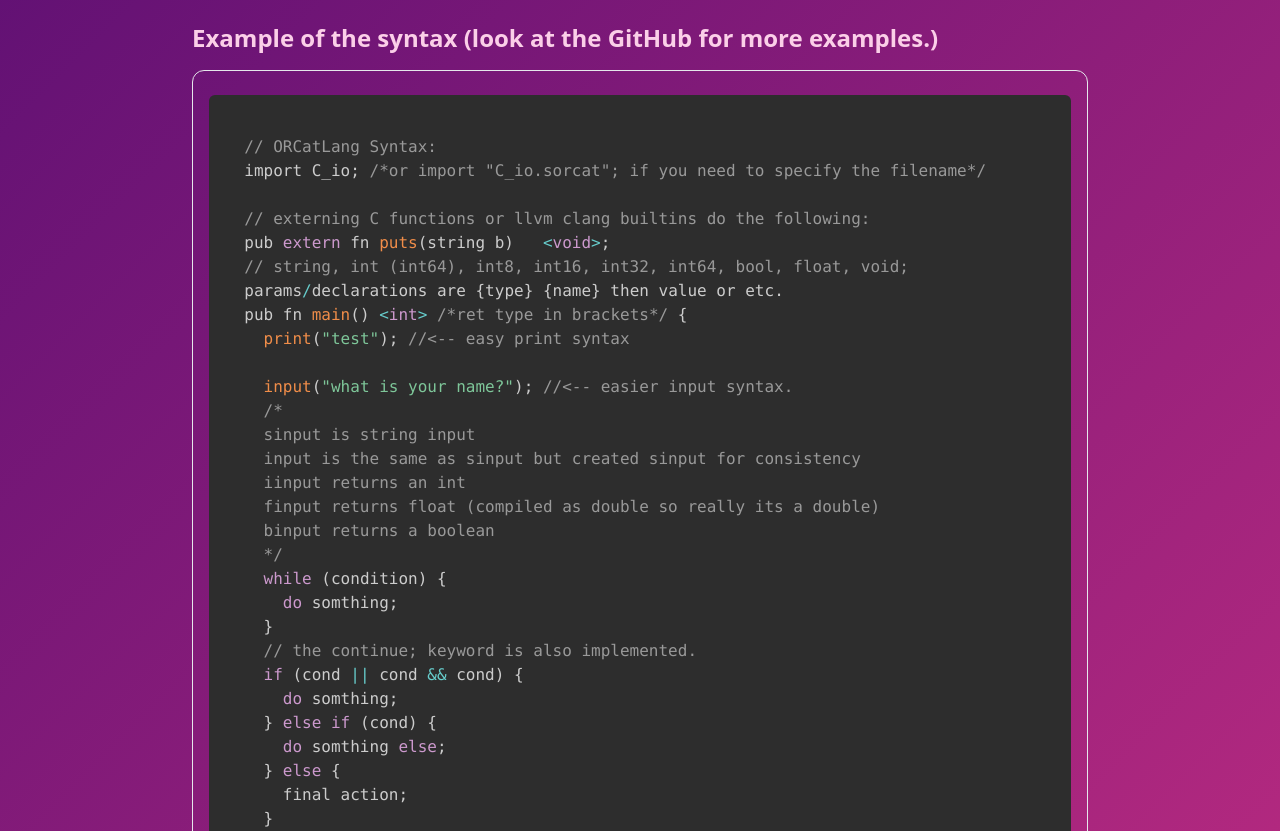
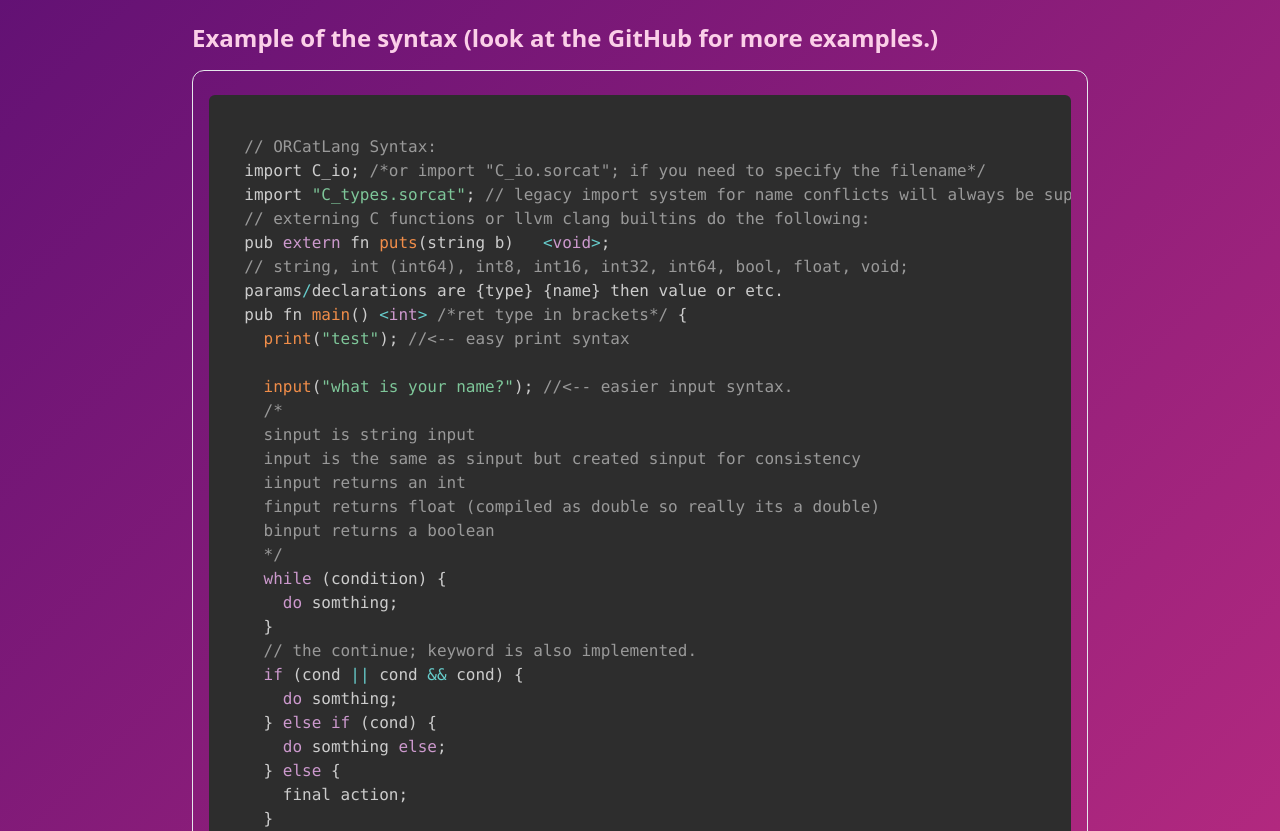
Before and after one commit to MikaLorielle/orcat, a plain HTML site: page index.html in a window 1280 px wide. Shown: the part 1420-2251 px from the top of the page. Drawn offline with nearby package versions, Linux system fonts and the light colour scheme.

Commit message:
Update index.html

```diff
--- a/index.html
+++ b/index.html
@@ -191,7 +191,7 @@ canvas {
 <pre class="overflow-x-auto text-sm rounded-md text-white language-c"><code class="language-c">
   // ORCatLang Syntax:
   import C_io; /*or import "C_io.sorcat"; if you need to specify the filename*/
-
+  import "C_types.sorcat"; // legacy import system for name conflicts will always be supported.
   // externing C functions or llvm clang builtins do the following:
   pub extern fn puts(string b)   &lt;void&gt;;
   // string, int (int64), int8, int16, int32, int64, bool, float, void;
```
